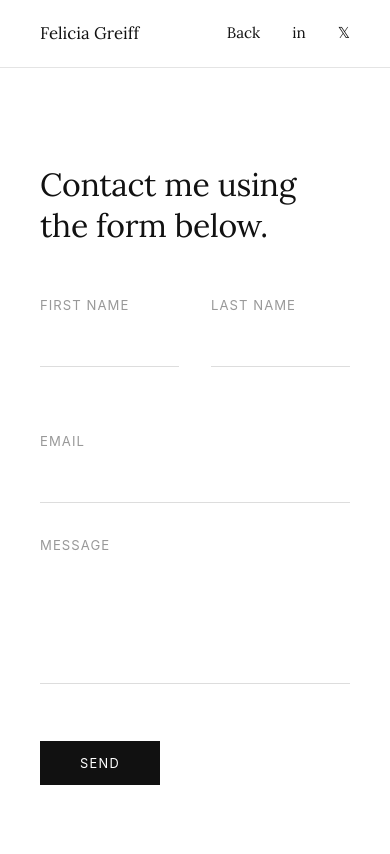
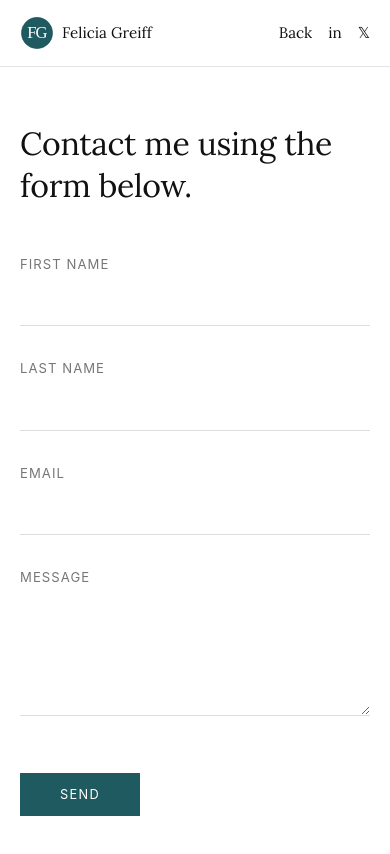
Before and after one commit to feliciagreiff-dot/feliciagreiff-website, a plain HTML site: page contact.html in a window 390 px wide. Drawn offline with Linux system fonts and the light colour scheme.

Commit message:
Add files via upload

```diff
--- a/contact.html
+++ b/contact.html
@@ -4,151 +4,55 @@
 <meta charset="UTF-8">
 <meta name="viewport" content="width=device-width, initial-scale=1.0">
 <title>Contact — Felicia Greiff</title>
+<link rel="icon" type="image/svg+xml" href="fg-monogram.svg">
 <link href="https://fonts.googleapis.com/css2?family=Lora:ital,wght@0,400;0,500;1,400&display=swap" rel="stylesheet">
 <style>
 * { margin:0; padding:0; box-sizing:border-box; }
+body { font-family:'Lora', Georgia, serif; background:#fff; color:#111; font-size:18px; line-height:1.6; }
+nav { display:flex; align-items:center; justify-content:space-between; gap:1rem; padding:1.25rem 2.5rem; border-bottom:1px solid #e4e4e4; }
+.nav-name { display:inline-flex; align-items:center; gap:0.8rem; font-size:1.05rem; font-weight:400; text-decoration:none; color:#111; }
+.nav-monogram { width:42px; height:42px; display:block; flex:none; }
+.nav-right { display:flex; align-items:center; gap:2rem; }
+.nav-right a { font-size:0.95rem; color:#111; text-decoration:none; }
+.nav-right a:hover { text-decoration:underline; }
+@media (max-width:600px) { nav { padding:1rem 1.25rem; } .nav-monogram { width:34px; height:34px; } .nav-right { gap:1rem; } .nav-name { font-size:0.95rem; gap:0.5rem; } }
+.contact-wrap { padding:6rem 2.5rem 5rem; max-width:640px; }
+.contact-heading { font-size:clamp(2rem,3.2vw,2.55rem); font-weight:400; line-height:1.3; letter-spacing:-0.01em; margin-bottom:3rem; }
+.form-field { margin-bottom:2rem; }
+label { display:block; font-size:0.82rem; letter-spacing:0.08em; text-transform:uppercase; color:#777; margin-bottom:0.5rem; font-family:-apple-system,'Helvetica Neue',sans-serif; }
+input[type="text"],input[type="email"],textarea { width:100%; border:none; border-bottom:1px solid #ddd; padding:0.6rem 0; font-family:'Lora',Georgia,serif; font-size:1.1rem; color:#111; background:transparent; outline:none; transition:border-color 0.2s; border-radius:0; }
+input[type="text"]:focus,input[type="email"]:focus,textarea:focus { border-bottom-color:#1F5A61; }
+textarea { resize:vertical; min-height:120px; line-height:1.6; }
+.form-row { display:grid; grid-template-columns:1fr 1fr; gap:2rem; margin-bottom:2rem; }
+button[type="submit"] { margin-top:1rem; background:#1F5A61; color:#fff; border:none; padding:0.9rem 2.5rem; font-family:-apple-system,'Helvetica Neue',sans-serif; font-size:0.8rem; letter-spacing:0.1em; text-transform:uppercase; cursor:pointer; transition:opacity 0.2s; }
+button[type="submit"]:hover { opacity:0.75; }
+@media(max-width:600px){ .contact-wrap {padding:3.5rem 1.25rem 4rem;} .form-row {grid-template-columns:1fr; gap:0; margin-bottom:0;} }
 
-body {
-  font-family: 'Lora', Georgia, serif;
-  background: #fff;
-  color: #111;
-  font-size: 18px;
-  line-height: 1.6;
-}
-
-nav {
-  display: flex;
-  align-items: center;
-  justify-content: space-between;
-  padding: 1.25rem 2.5rem;
-  border-bottom: 1px solid #e4e4e4;
-}
-.nav-name { font-size: 1.05rem; font-weight: 400; text-decoration: none; color: #111; }
-.nav-right { display: flex; align-items: center; gap: 2rem; }
-.nav-right a { font-size: 0.95rem; color: #111; text-decoration: none; }
-.nav-right a:hover { text-decoration: underline; }
-
-.contact-wrap {
-  padding: 6rem 2.5rem 5rem;
-  max-width: 640px;
-}
-
-.contact-heading {
-  font-size: clamp(2rem, 3.2vw, 2.55rem);
-  font-weight: 400;
-  line-height: 1.3;
-  letter-spacing: -0.01em;
-  margin-bottom: 3rem;
-}
-
-.form-field {
-  margin-bottom: 2rem;
-}
-
-label {
-  display: block;
-  font-size: 0.82rem;
-  letter-spacing: 0.08em;
-  text-transform: uppercase;
-  color: #999;
-  margin-bottom: 0.5rem;
-  font-family: -apple-system, 'Helvetica Neue', sans-serif;
-}
-
-input[type="text"],
-input[type="email"],
-textarea {
-  width: 100%;
-  border: none;
-  border-bottom: 1px solid #ddd;
-  padding: 0.6rem 0;
-  font-family: 'Lora', Georgia, serif;
-  font-size: 1.1rem;
-  color: #111;
-  background: transparent;
-  outline: none;
-  transition: border-color 0.2s;
-  border-radius: 0;
-}
-
-input[type="text"]:focus,
-input[type="email"]:focus,
-textarea:focus {
-  border-bottom-color: #111;
-}
-
-textarea {
-  resize: none;
-  height: 120px;
-  line-height: 1.6;
-}
-
-.form-row {
-  display: grid;
-  grid-template-columns: 1fr 1fr;
-  gap: 2rem;
-  margin-bottom: 2rem;
-}
-
-button[type="submit"] {
-  margin-top: 1rem;
-  background: #111;
-  color: #fff;
-  border: none;
-  padding: 0.9rem 2.5rem;
-  font-family: -apple-system, 'Helvetica Neue', sans-serif;
-  font-size: 0.8rem;
-  letter-spacing: 0.1em;
-  text-transform: uppercase;
-  cursor: pointer;
-  transition: opacity 0.2s;
-}
-button[type="submit"]:hover { opacity: 0.65; }
 </style>
 </head>
 <body>
-
 <nav>
-  <a href="index.html" class="nav-name">Felicia Greiff</a>
+  <a href="index.html" class="nav-name" aria-label="Felicia Greiff — home"><img class="nav-monogram" src="fg-monogram.svg" alt="FG monogram"><span>Felicia Greiff</span></a>
   <div class="nav-right">
     <a href="index.html">Back</a>
-    <a href="https://linkedin.com/in/feliciagreiff" target="_blank">in</a>
-    <a href="https://x.com/feliciagreiff" target="_blank">&#x1D54F;</a>
+    <a href="https://linkedin.com/in/feliciagreiff" target="_blank" rel="noopener noreferrer" aria-label="LinkedIn">in</a>
+    <a href="https://x.com/feliciagreiff" target="_blank" rel="noopener noreferrer" aria-label="X">𝕏</a>
   </div>
 </nav>
-
-<div class="contact-wrap">
+<main class="contact-wrap">
   <h1 class="contact-heading">Contact me using the form below.</h1>
-
   <form name="contact" method="POST" data-netlify="true" netlify-honeypot="bot-field" action="/thanks.html">
     <input type="hidden" name="form-name" value="contact">
     <input type="hidden" name="_to" value="feliciagreiff@gmail.com">
-    <p style="display:none"><input name="bot-field"></p>
-
+    <p style="display:none"><label>Leave this field blank: <input name="bot-field"></label></p>
     <div class="form-row">
-      <div class="form-field">
-        <label for="first-name">First Name</label>
-        <input type="text" id="first-name" name="first-name" required>
-      </div>
-      <div class="form-field">
-        <label for="last-name">Last Name</label>
-        <input type="text" id="last-name" name="last-name" required>
-      </div>
+      <div class="form-field"><label for="first-name">First Name</label><input type="text" id="first-name" name="first-name" autocomplete="given-name" required></div>
+      <div class="form-field"><label for="last-name">Last Name</label><input type="text" id="last-name" name="last-name" autocomplete="family-name" required></div>
     </div>
-
-    <div class="form-field">
-      <label for="email">Email</label>
-      <input type="email" id="email" name="email" required>
-    </div>
-
-    <div class="form-field">
-      <label for="message">Message</label>
-      <textarea id="message" name="message" required></textarea>
-    </div>
-
+    <div class="form-field"><label for="email">Email</label><input type="email" id="email" name="email" autocomplete="email" required></div>
+    <div class="form-field"><label for="message">Message</label><textarea id="message" name="message" required></textarea></div>
     <button type="submit">Send</button>
   </form>
-</div>
-
+</main>
 </body>
 </html>
```
Also changed, not shown: index.html (+33 -17 lines), thanks.html (+20 -53 lines), README.txt (added), fg-monogram.svg (added).
